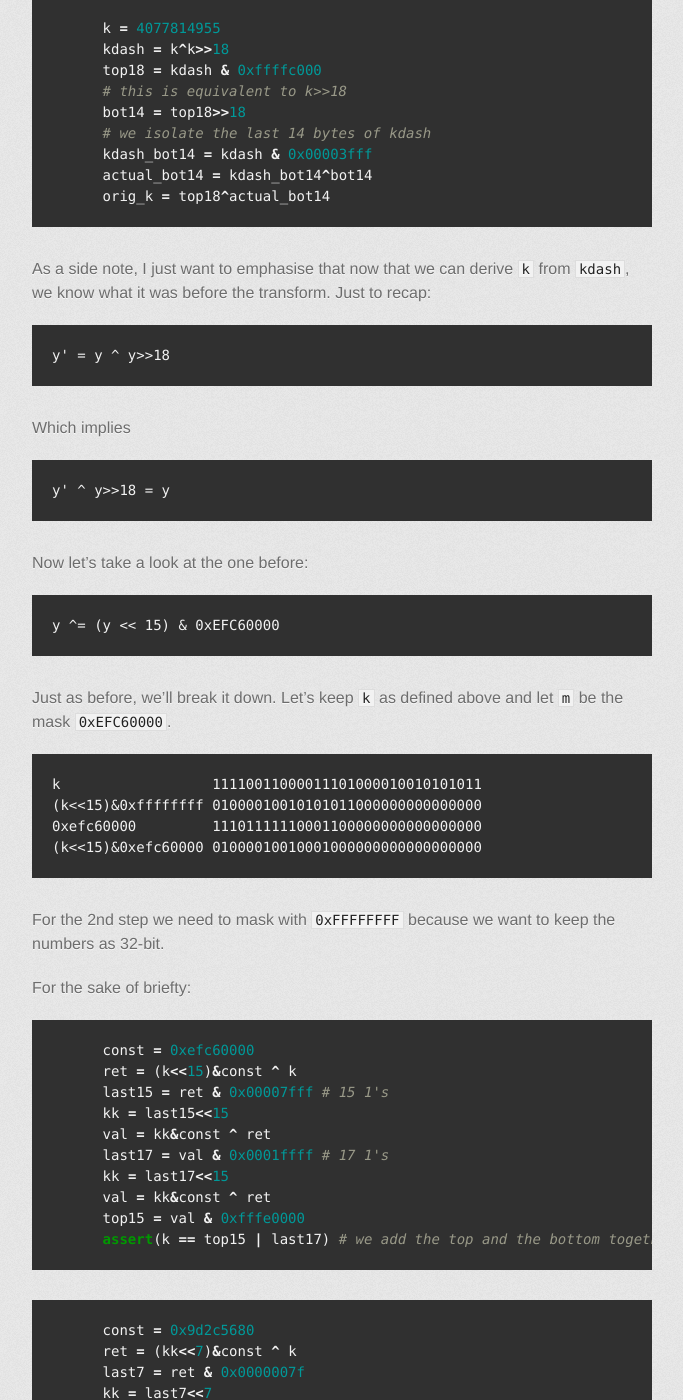
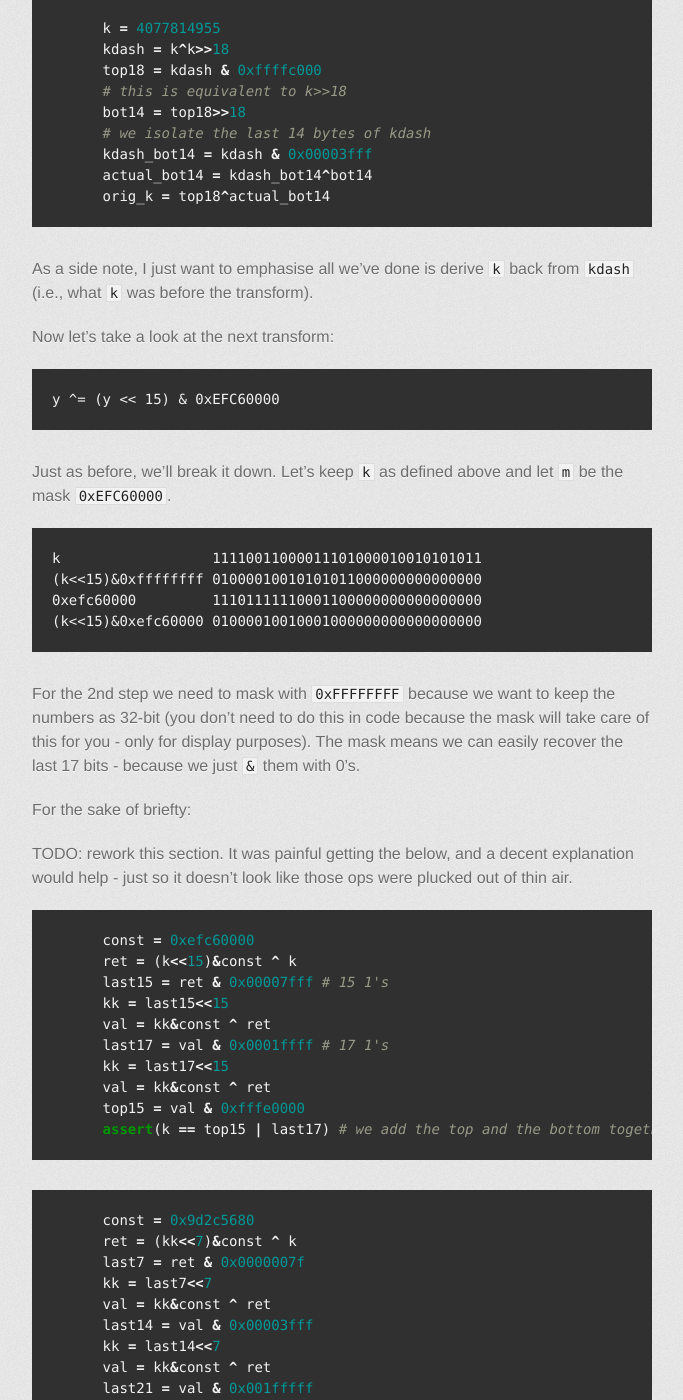
Before and after one commit to axiomiety/axiomiety.github.io, a Jekyll site: the page built from writeups/cryptopals3.markdown, in a window 1280 px wide and 1400 px high, scrolled down 5971 px. Shown: the whole window, without its empty margins (298-981 px from the left). Built offline with Jekyll 4.4.1, drawn with Linux system fonts in a browser that asks for light colours; nearby versions of some CDN libraries; some web fonts are replaced; some of the changed text lies outside the part shown.

Commit message:
bitshifting

```diff
--- a/writeups/cryptopals3.markdown
+++ b/writeups/cryptopals3.markdown
@@ -234,15 +234,9 @@
       orig_k = top18^actual_bot14
 {% endhighlight %}
 
-As a side note, I just want to emphasise that now that we can derive `k` from `kdash`, we know what it was before the transform. Just to recap:
+As a side note, I just want to emphasise all we've done is derive `k` back from `kdash` (i.e., what `k` was before the transform).
 
-    y' = y ^ y>>18
-
-Which implies
-
-    y' ^ y>>18 = y
-
-Now let's take a look at the one before:
+Now let's take a look at the next transform:
 
     y ^= (y << 15) & 0xEFC60000
 
@@ -253,9 +247,11 @@
     0xefc60000         11101111110001100000000000000000
     (k<<15)&0xefc60000 01000010010001000000000000000000
 
-For the 2nd step we need to mask with `0xFFFFFFFF` because we want to keep the numbers as 32-bit.
+For the 2nd step we need to mask with `0xFFFFFFFF` because we want to keep the numbers as 32-bit (you don't need to do this in code because the mask will take care of this for you - only for display purposes). The mask means we can easily recover the last 17 bits - because we just `&` them with 0's.
 
 For the sake of briefty:
+
+TODO: rework this section. It was painful getting the below, and a decent explanation would help - just so it doesn't look like those ops were plucked out of thin air.
 
 {% highlight python %}
       const = 0xefc60000
@@ -288,4 +284,33 @@
       assert(k == val)
 {% endhighlight %}
 
+{% highlight python %}
+      kdash = k^((k>>11)&0xffffffff)
+      kk = kdash & 0xffe0000 # top 11
+      ret = (kk>>11)&0xffffffff
+      kk = ret^kdash # top 22
+      ret = (kk>>11)&0xffffffff
+      val= ret^kdash # top 32
+      assert(k == val)
+{% endhighlight %}
+
+We can then string the above to reverse each transform successively (look for `reverse_mersene_transform` in `crypto_utils.py`).
+
+With this done, all we need is to source 624 numbers from the generator to recover the initial state:
+
+    >>> o=MT()
+    >>> o_clone = MT()
+    >>> o.seed_mt(123)
+    >>> state = [reverse_mersene_transform(n) for n in [o.extract_number() for _ in range(624)]]
+    >>> o_clone.index = 624 # since we generated 624 values
+    >>> o.index
+    624
+    >>> o_clone.mt = state
+    >>> o.extract_number()
+    2439673420
+    >>> o_clone.extract_number()
+    2439673420
+
+Job done!
+
 ### 24. Create the MT19937 stream cipher and break it ###
```
